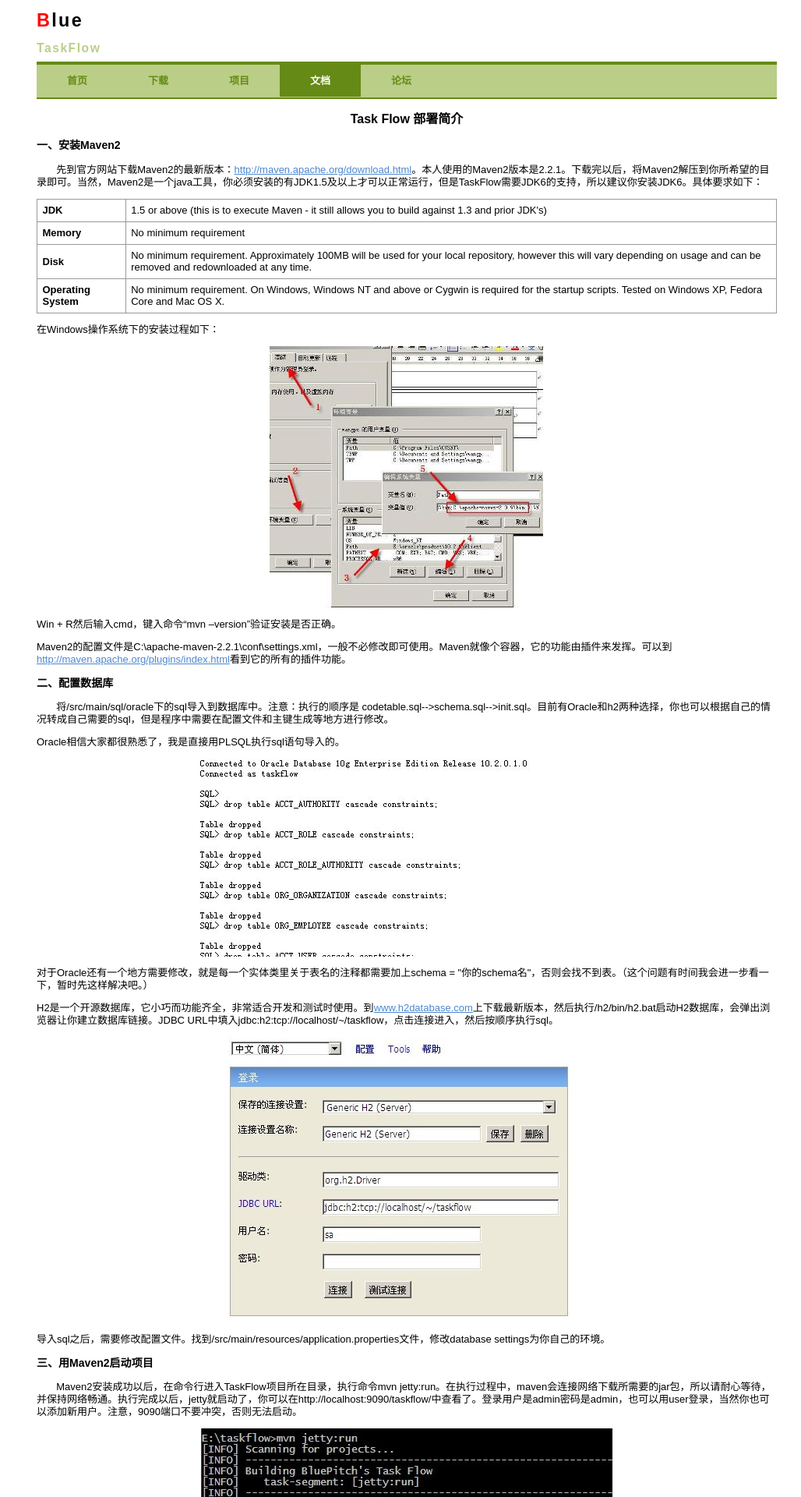
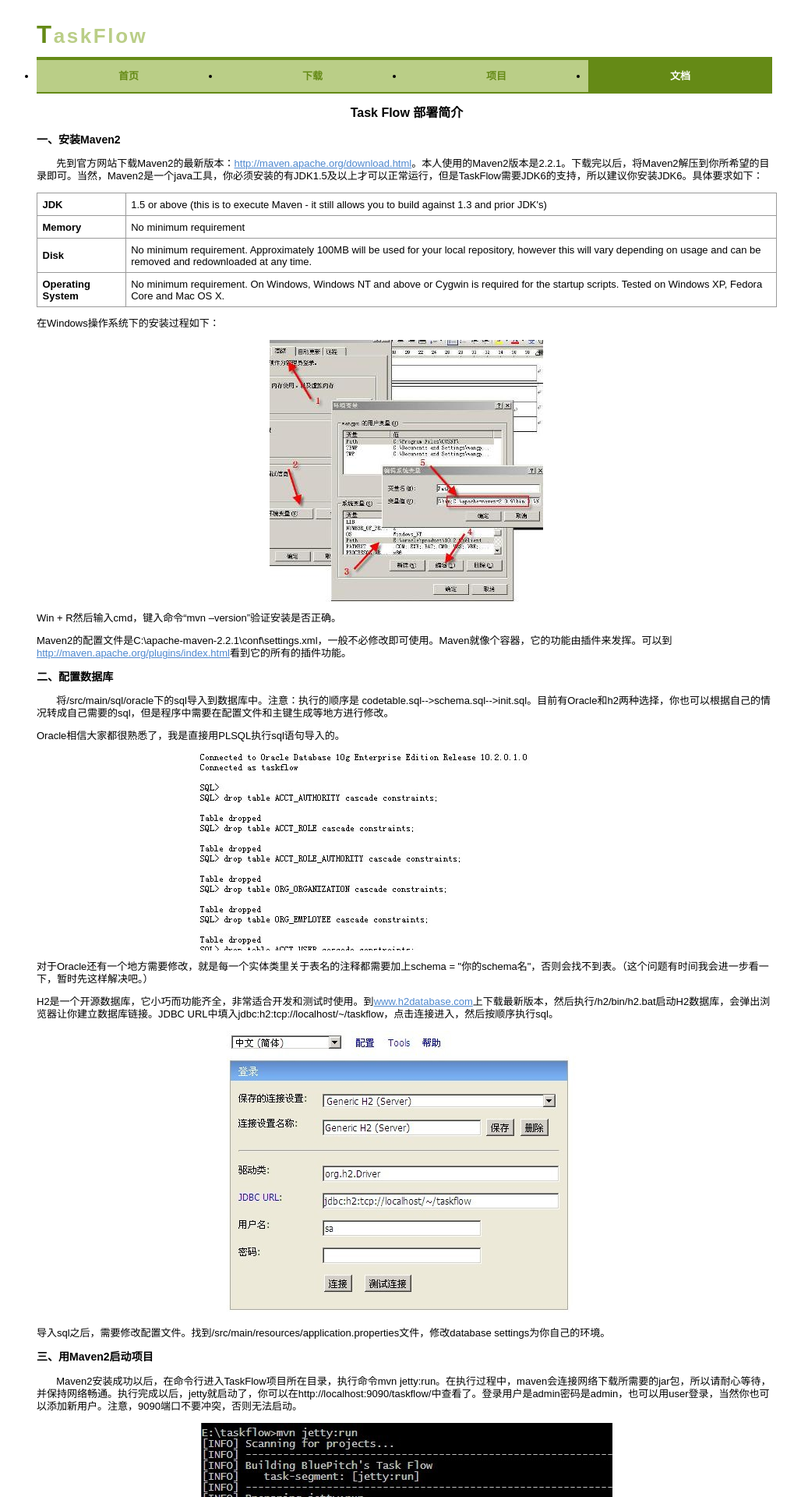
Before and after one commit to wangpuv/wangpuv.github.io, a Jekyll site: the page taskflow/document.html, which Jekyll copies as it is, in a window 1280 px wide. Shown: the top 1920 px of the page at 78% size, without its empty margins (118-1146 px from the left). Built offline with Jekyll 4.4.1, drawn with Linux system fonts in a browser that asks for light colours; Markdown is read by kramdown in place of the engine named in the settings.

Commit message:
fix menu list

```diff
--- a/taskflow/document.html
+++ b/taskflow/document.html
@@ -17,10 +17,10 @@
 <div id="doc2">
     <div id="hd">
         <div id="title">
-            <h1><a style="text-decoration:none;color:red;" href="/">B</a>lue</h1>
+            <h1><a href="/">T</a>askFlow</h1>
+        </div>
 
-            <h2>TaskFlow</h2>
-        </div>
+        <div class="clear"></div>
 
         <div id="menu">
             <ul>
@@ -28,7 +28,6 @@
                 <li><a href="https://github.com/wangpuv/taskflow">下载</a></li>
                 <li><a href="https://github.com/wangpuv/taskflow">项目</a></li>
                 <li><a href="document.html" style="color: #fff;background: #658A16;">文档</a></li>
-                <li><a href="waiting.html">论坛</a></li>
             </ul>
         </div>
     </div>
--- a/taskflow/stylesheets/style.css
+++ b/taskflow/stylesheets/style.css
@@ -13,45 +13,53 @@
 
 /* header */
 #title h1 {
-    font-size: 180%;
+    font-size: 200%;
+    color: #BACE87;
     letter-spacing: .1em;
-    margin: 0.5em 0;
+    margin: 0.6em 0.5em 0 0;
+    float: left;
 }
 
-#title h2 {
+#title h1:first-letter {
     font-size: 120%;
-    color: #BACE87;
-    letter-spacing: .1em;
-    margin: 0.5em 0;
+    color: #658A16;
+}
+
+#title h1 a {
+    text-decoration: none;
+}
+
+div .clear {
+    clear: both;
 }
 
 #menu {
-    border-top: 4px solid #658A16;
-    border-bottom: 2px solid #658A16;
+    margin-top: 1em;
 }
 
 #menu ul {
-    margin: 0 0 0 0;
-    padding: 1em 1em 2.2em 0;
+    margin: 0;
+    padding-top: 0;
     font-weight: bold;
     background: #BACE87;
 }
 
 #menu ul li {
-    margin: -1em 0 0 0;
     padding: 1em 0 1em 0;
-    display: inline;
     float: left;
 }
 
-#menu ul a {
-    padding: 1.1em 3em 1em 3em;
+#menu a:link, a:visited {
+    border-top: 4px solid #658A16;
+    border-bottom: 2px solid #658A16;
+    padding: 1em 105px 1em 105px;
     text-decoration: none;
     color: #658A16;
+    background: #BACE87;
 }
 
-#menu a:hover {
-    color: #fff;
+#menu a:hover, a:active {
+    color: ghostwhite;
     background: #658A16;
 }
 
```
Also changed, not shown: other parts of taskflow/document.html (+1 -1 lines), taskflow/index.html (+3 -4 lines).
